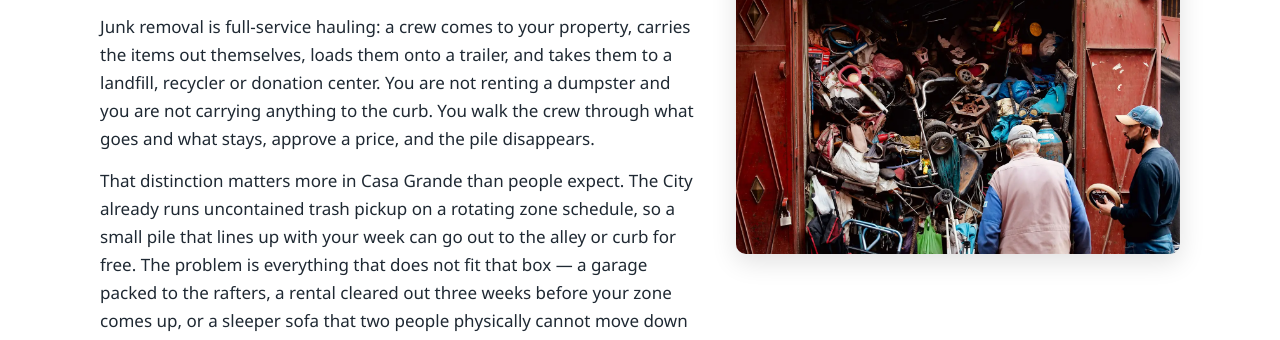
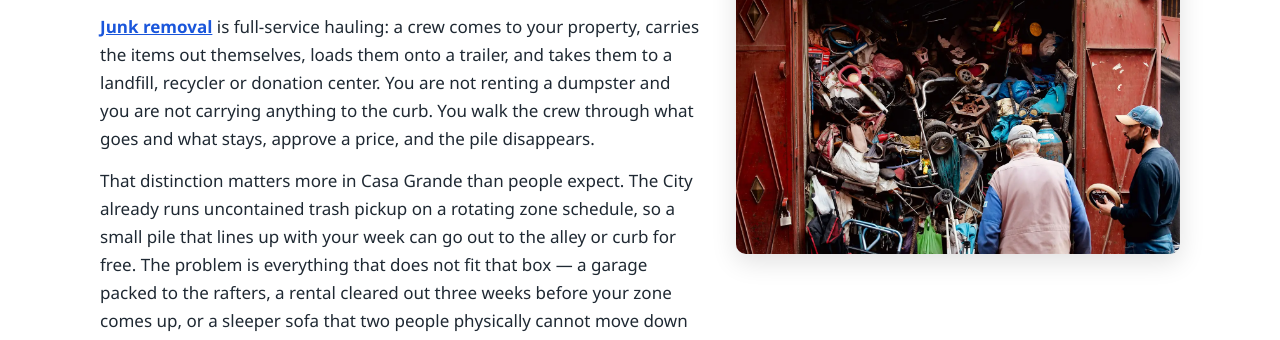
Before and after one commit to iDevRM/junk-removal-casa-grande, a plain HTML site: page index.html in a window 1280 px wide. Shown: the part 741-1081 px from the top of the page. Drawn offline with Linux system fonts and the light colour scheme.

Commit message:
Link junk removal body text to junkremovalcoconutcreek.com

```diff
--- a/index.html
+++ b/index.html
@@ -66,7 +66,7 @@
     <div class="split">
       <div>
         <h2>What Is Junk Removal in Casa Grande?</h2>
-        <p>Junk removal is full-service hauling: a crew comes to your property, carries the items out themselves, loads them onto a trailer, and takes them to a landfill, recycler or donation center. You are not renting a dumpster and you are not carrying anything to the curb. You walk the crew through what goes and what stays, approve a price, and the pile disappears.</p>
+        <p><a href="https://www.junkremovalcoconutcreek.com/" style="color:#1a56db;text-decoration:underline;font-weight:600;">Junk removal</a> is full-service hauling: a crew comes to your property, carries the items out themselves, loads them onto a trailer, and takes them to a landfill, recycler or donation center. You are not renting a dumpster and you are not carrying anything to the curb. You walk the crew through what goes and what stays, approve a price, and the pile disappears.</p>
         <p>That distinction matters more in Casa Grande than people expect. The City already runs uncontained trash pickup on a rotating zone schedule, so a small pile that lines up with your week can go out to the alley or curb for free. The problem is everything that does not fit that box &mdash; a garage packed to the rafters, a rental cleared out three weeks before your zone comes up, or a sleeper sofa that two people physically cannot move down a hallway.</p>
         <p>Most of what we haul out of Casa Grande homes falls into four buckets: furniture and mattresses, appliances, general garage and household clutter, and yard or remodel debris. A single crew and trailer handles all four in one stop.</p>
         <p><a href="services.html" style="color: #2563eb; text-decoration: underline;">See everything we haul in Casa Grande</a>.</p>
```
